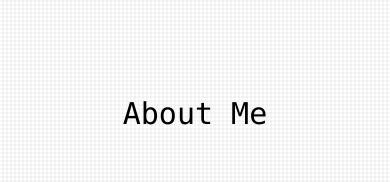
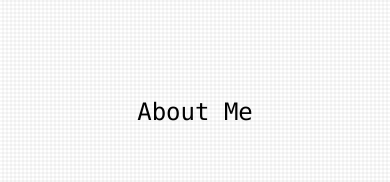
Before and after one commit to 1012abhi/abhishekmaheshwari, a React (Vite) app in the folder Frontend/: page /about in a window 390 px wide. Shown: the top 182 px of the page. Built offline with nearby package versions, Linux system fonts and the light colour scheme.

Commit message:
work in responsive...

```diff
--- a/Frontend/src/Components/About.jsx
+++ b/Frontend/src/Components/About.jsx
@@ -3,7 +3,7 @@ function About() {
     <>
 
       <div>
-        <h1 className='font-mono font-medium text-3xl text-center pt-8 dark:text-slate-400 mt-16'>About Me</h1>
+        <h1 className='font-mono font-medium text-2xl md:text-3xl text-center pt-8 dark:text-slate-400 mt-16'>About Me</h1>
         <div className="flex justify-center items-center mt-16 gap-x-12 gap-y-12 sm:gap-x-20 sm:mt-24 md:gap-x-28 md:mt-16">
           {/* Enlarged Image */}
           <div className="flex gap-8 md:flex-row flex-col justify-center items-start p-4">
--- a/Frontend/src/Components/Hero.jsx
+++ b/Frontend/src/Components/Hero.jsx
@@ -12,7 +12,7 @@ function Hero() {
 
         {/* LOGO */}
         <div className="rounded-lg p-4 border-neutral-200 dark:border-gray-700 shadow-lg shadow-blue-600/10">
-          <Logo className="size-28 md:size-40 rounded-full bg-slate-600 hover:scale-105 transition duration-700 shadow-lg" />
+          <Logo className="size-28 md:size-40 rounded-full hover:scale-105 transition duration-700 shadow-lg" />
         </div>
 
         {/* TEXT CONTENT */}
--- a/Frontend/src/Components/ProjectsCards.jsx
+++ b/Frontend/src/Components/ProjectsCards.jsx
@@ -131,7 +131,7 @@ const ProjectsCards = () => {
 
   return (
     <div className="relative w-full mb-16 mt-24">
-      <h1 className="font-mono font-medium text-3xl text-center mb-12 pt-8 dark:text-slate-400">Projects</h1>
+      <h1 className="font-mono font-medium text-2xl md:text-3xl text-center mb-12 pt-8 dark:text-slate-400">Projects</h1>
       <h3 className="text-center text-gray-500 dark:text-gray-400 mb-8">Click on a project to see more details</h3>
 
       <div className="w-full flex flex-col items-start gap-4 sm:ml-28 mt-8 px-4">
--- a/Frontend/src/Components/SkillsScroll.jsx
+++ b/Frontend/src/Components/SkillsScroll.jsx
@@ -36,7 +36,7 @@ const SkillsScroll = () => {
 
   return (
     <div className="w-full px-4">
-      <h2 className="text-3xl font-mono font-medium text-center text-black dark:text-slate-400 mb-8">
+      <h2 className=" text-2xl md:text-3xl font-mono font-medium text-center text-black dark:text-slate-400 mb-8">
         Skills & Technologies
       </h2>
 
```
